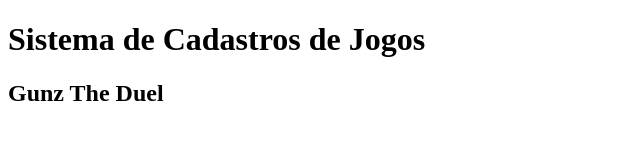
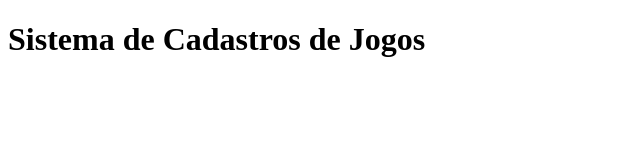
Before and after one commit to lukaboy-linux/sistema-de-cadastro, a plain HTML site: page index.html in a window 1280 px wide. Shown: the whole page, without its empty margins (0-640 px from the left). Drawn offline with Linux system fonts and the light colour scheme.

Commit message:
voltando para a versao anterior

```diff
--- a/app.js
+++ b/app.js
@@ -1,3 +1,2 @@
 console.log("Rodando o sistema de gerenciamento de jogos");
 console.log("Chave adicionada. Utilizando SSH");
-console.log("Primeiro commit utilizando a chave");
--- a/index.html
+++ b/index.html
@@ -7,7 +7,6 @@
 </head>
 <body>
     <h1>Sistema de Cadastros de Jogos</h1>
-    <h2>Gunz The Duel<h2>
     <script src="app.js"></script>
 </body>
 </html>
```
